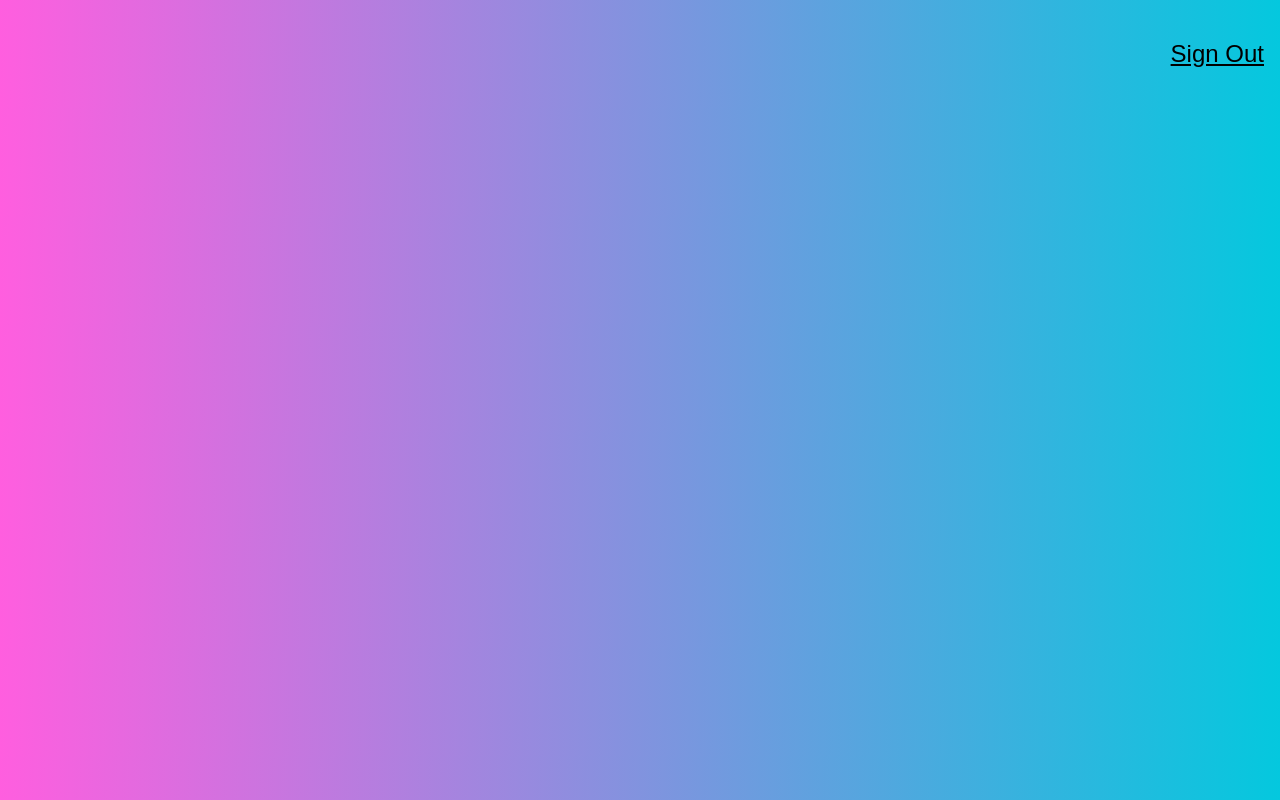
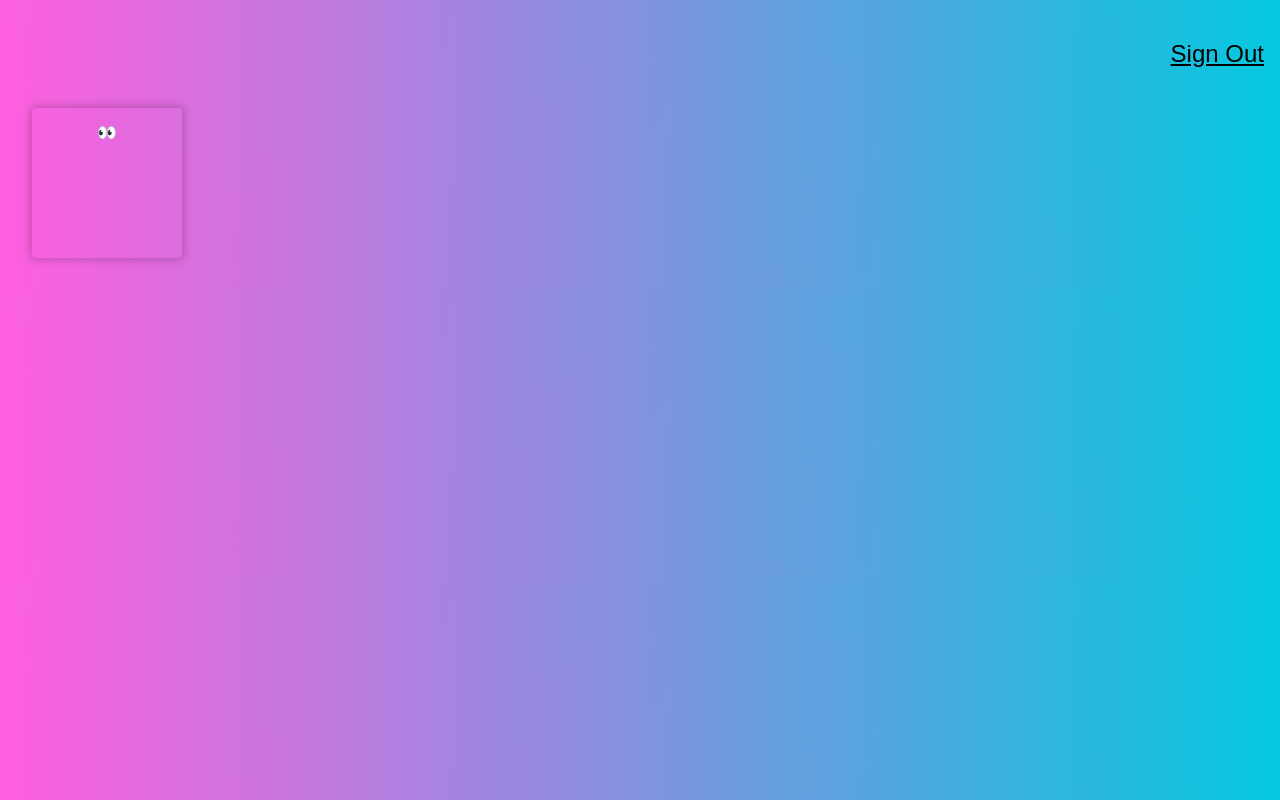
Before and after one commit to VladOneBls/FaceRecognitionBrain, a React (Create React App) app: page / in a window 1280 px wide. Built offline with nearby package versions, Linux system fonts and the light colour scheme.

Commit message:
Created Logo component

```diff
--- a/package.json
+++ b/package.json
@@ -8,6 +8,7 @@
     "@testing-library/user-event": "^13.5.0",
     "react": "^18.2.0",
     "react-dom": "^18.2.0",
+    "react-parallax-tilt": "^1.7.107",
     "react-scripts": "5.0.1",
     "tachyons": "^4.12.0",
     "web-vitals": "^2.1.4"
--- a/src/App.js
+++ b/src/App.js
@@ -1,13 +1,14 @@
 import React, { Component } from 'react';
 import Navigation from './components/Navigation/Navigation';
+import Logo from './components/Logo/Logo';
 import './App.css';
 
 function App() {
   return (
     <div className="App">
       <Navigation />
-      {/*<Logo />
-      <ImageLinkForm />
+      <Logo />
+      {/*<ImageLinkForm />
       <FaceRecognition />*/}
     </div>
   );
--- /dev/null
+++ b/src/components/Logo/Logo.js
@@ -0,0 +1,14 @@
+import React from 'react';
+import Tilt from 'react-parallax-tilt';
+
+const Logo = () => {
+	return (
+		<div className='ma4 mt0'>
+			<Tilt className="Tilt br2 shadow-2" options={{ max : 55 }} style={{ height: 150, width: 150 }} >
+      			<div className="Tilt-inner pa3"> 👀 </div>
+    		</Tilt>
+		</div>
+	);
+}
+
+export default Logo;
--- a/src/index.js
+++ b/src/index.js
@@ -1,11 +1,11 @@
 import React from 'react';
-import ReactDOM from 'react-dom/client';
+import {createRoot} from 'react-dom/client';
 import './index.css';
 import App from './App';
 import reportWebVitals from './reportWebVitals';
 import 'tachyons';
 
-const root = ReactDOM.createRoot(document.getElementById('root'));
+const root = createRoot(document.getElementById('root'));
 root.render(
   <React.StrictMode>
     <App />
```
Also changed, not shown: 1 other file (tests, documents, lock files or other folders).
